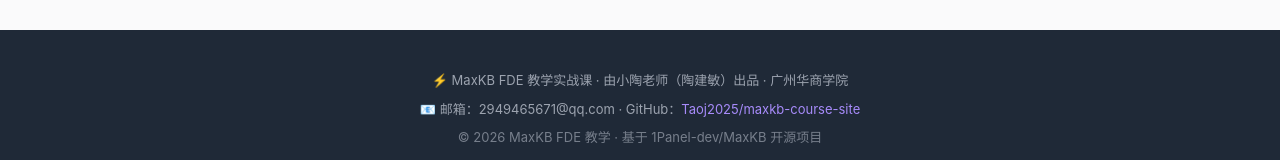
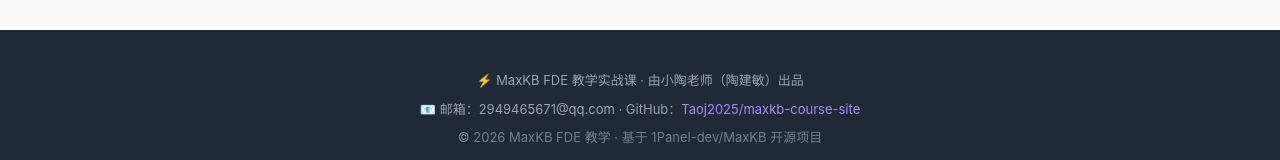
Before and after one commit to Taoj2025/maxkb-course-site, a plain HTML site: page fde-skills.html in a window 1280 px wide. Shown: the part 4380-4540 px from the top of the page. Drawn offline with Linux system fonts and the light colour scheme.

Commit message:
chore: 移除「广州华商学院」字段

```diff
--- a/fde-skills.html
+++ b/fde-skills.html
@@ -580,7 +580,7 @@
   </div>
 
   <footer style="background:#1F2937;color:#9CA3AF;padding:40px 20px;text-align:center;font-size:13px;margin-top:60px;">
-    <p style="margin:0 0 8px;">⚡ MaxKB FDE 教学实战课 · 由小陶老师（陶建敏）出品 · 广州华商学院</p>
+    <p style="margin:0 0 8px;">⚡ MaxKB FDE 教学实战课 · 由小陶老师（陶建敏）出品</p>
     <p style="margin:0 0 8px;">📧 邮箱：2949465671@qq.com · GitHub：<a href="https://github.com/Taoj2025/maxkb-course-site" style="color:#A78BFA;text-decoration:none;">Taoj2025/maxkb-course-site</a></p>
     <p style="margin:0;opacity:0.7;">© 2026 MaxKB FDE 教学 · 基于 1Panel-dev/MaxKB 开源项目</p>
   </footer>
```
